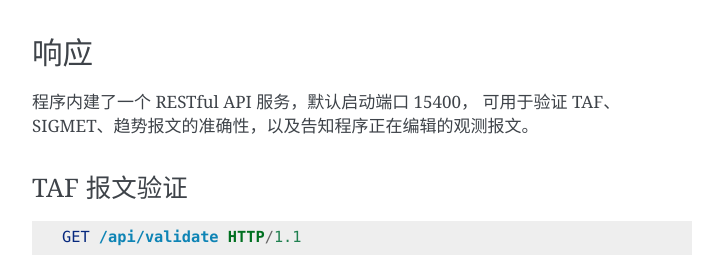
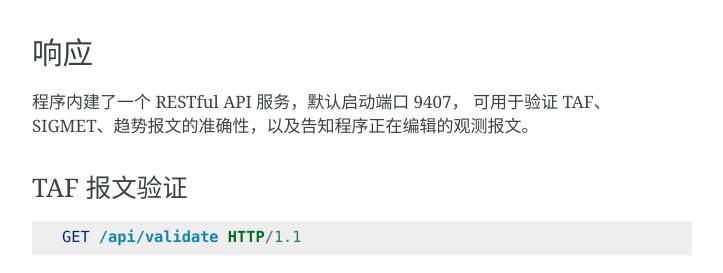
Before and after one commit to MohamedElfeky/tafor, a Sphinx documentation site: the page built from docs/interface.rst, in a window 1280 px wide and 900 px high, scrolled down 2299 px. Shown: the part 170-443 px from the top of the window, without its empty margins (388-1111 px from the left). Built offline with Sphinx 7.4.7, drawn with Linux system fonts in a browser that asks for light colours.

Commit message:
更新版本 v2.0

```diff
--- a/docs/conf.py
+++ b/docs/conf.py
@@ -54,9 +54,9 @@
 # built documents.
 #
 # The short X.Y version.
-version = '1.4.dev'
+version = '2.0'
 # The full version, including alpha/beta/rc tags.
-release = '1.4.dev'
+release = '2.0'
 
 # The language for content autogenerated by Sphinx. Refer to documentation
 # for a list of supported languages.
--- a/docs/guide.rst
+++ b/docs/guide.rst
@@ -67,7 +67,7 @@
 - **总是显示报文编辑器** 报文发送窗口打开时报文编辑器会默认隐藏，勾选后同时显示报文编辑器和发送窗口
 - **变化组时间自动补全** 勾选后 TAF 报文变化组会根据起始时间自动补全结束时间，BECMG 组结束时间递增 1 小时， TEMPO 组结束时间根据报文类型的不同递增 4 或 6 小时
 - **启用调试模式** 勾选后用于开启低级别的日志记录模式
-- **启用远程调用接口服务** 勾选后用开启远程调用接口，默认监听端口 15400，可用于校验趋势预报等， 更多信息请查看 :ref:`interface`
+- **启用远程调用接口服务** 勾选后用开启远程调用接口，默认监听端口 9407，可用于校验趋势预报等， 更多信息请查看 :ref:`interface`
 
 校验
 """"""""""""
--- a/docs/interface.rst
+++ b/docs/interface.rst
@@ -110,7 +110,7 @@
 
 响应
 ----------
-程序内建了一个 RESTful API 服务，默认启动端口 15400， 可用于验证 TAF、SIGMET、趋势报文的准确性，以及告知程序正在编辑的观测报文。
+程序内建了一个 RESTful API 服务，默认启动端口 9407， 可用于验证 TAF、SIGMET、趋势报文的准确性，以及告知程序正在编辑的观测报文。
 
 TAF 报文验证
 ^^^^^^^^^^^^^^^^^^^^
```
